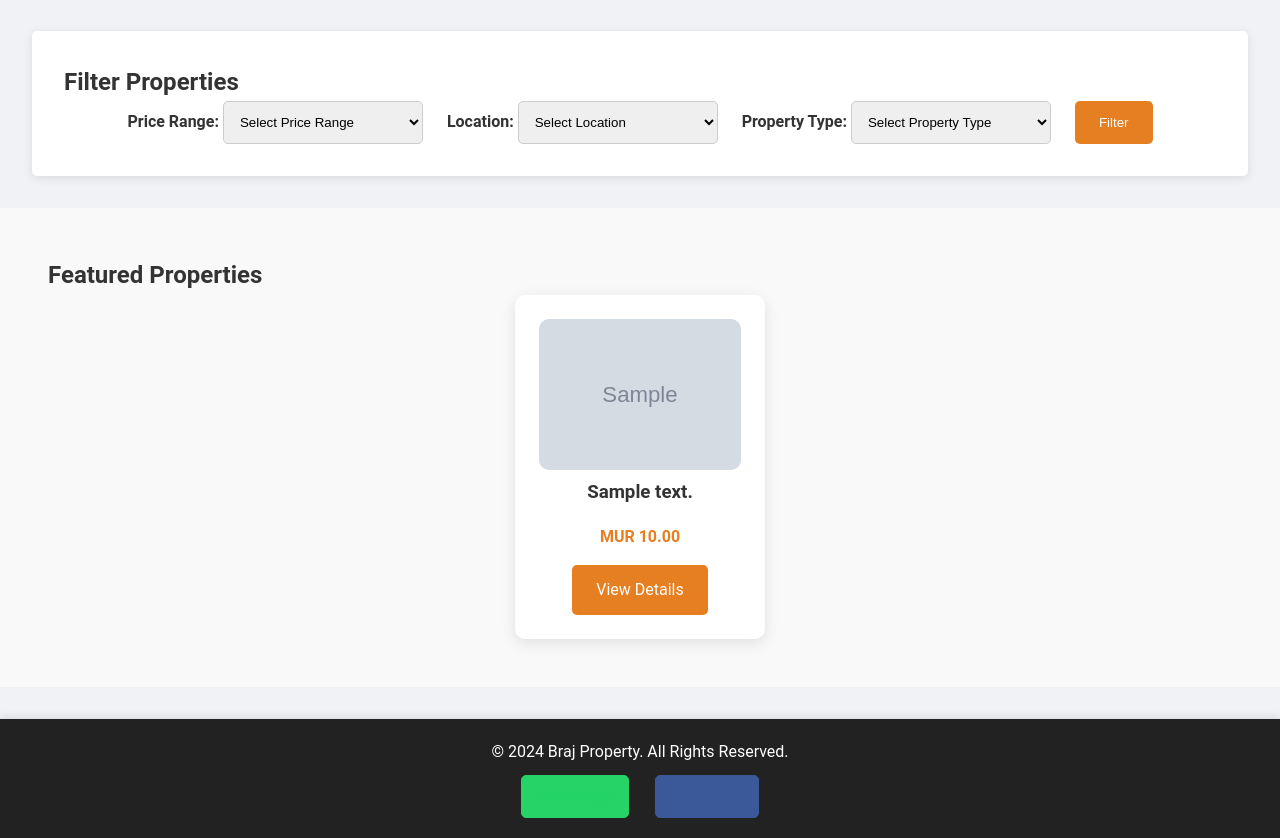
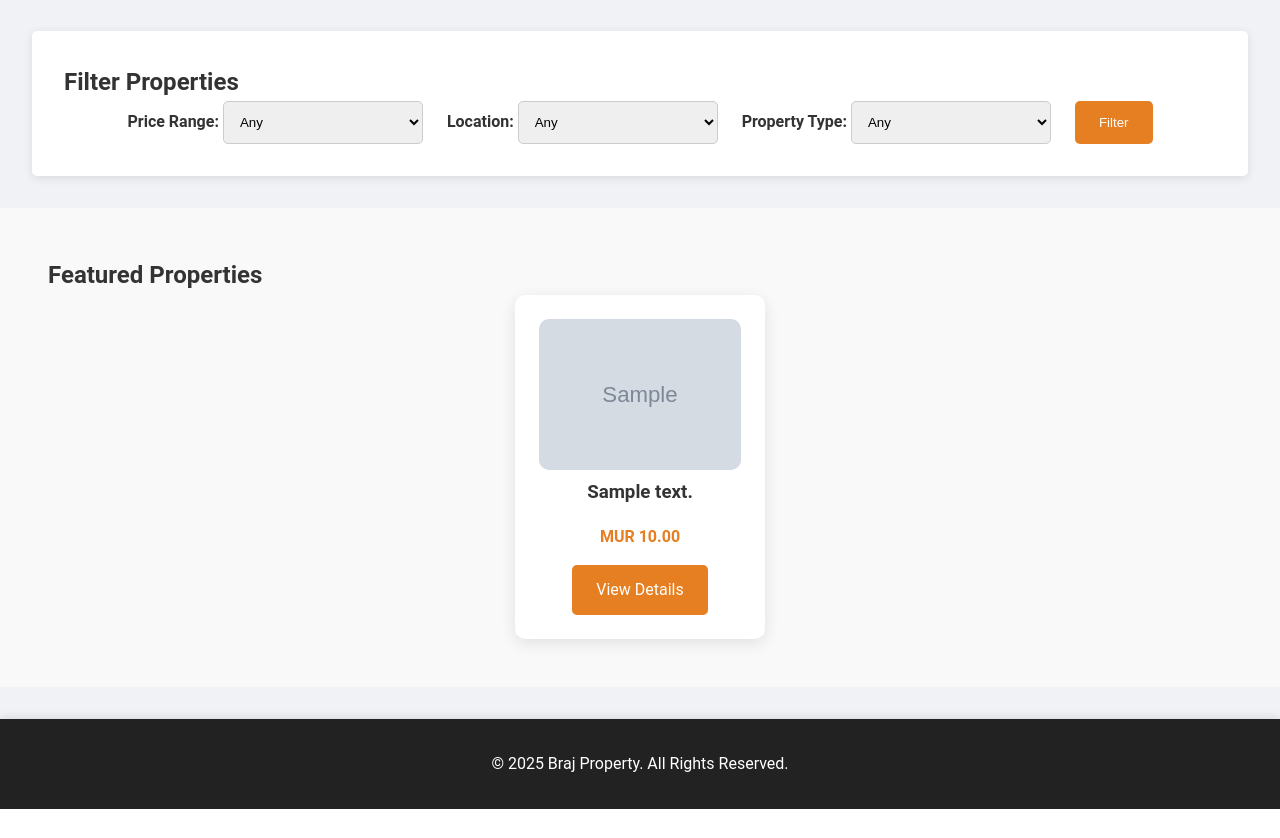
Before and after one commit to rayush23/AryaCodes, a PHP site: page / in a window 1280 px wide. Shown: the part 479-1317 px from the top of the page. After the commit the page ends 1288 px from the top, so only its background shows below. Run offline with PHP 8.4, Linux system fonts and the light colour scheme; tables that the repository leaves empty or names only in its code hold one stand-in row (values such as "Sample post"); grey boxes marked "Sample" are stand-in pictures.

Commit message:
Update index.php

```diff
--- a/index.php
+++ b/index.php
@@ -6,98 +6,92 @@ if (!$conn) {
     die("Connection failed: " . mysqli_connect_error());
 }
 
-//  filter variables
-$priceRange = isset($_GET['price-range']) ? $_GET['price-range'] : '';
-$location = isset($_GET['location']) ? $_GET['location'] : '';
-$propertyType = isset($_GET['property-type']) ? $_GET['property-type'] : '';
+// Filter variables
+$priceRange   = isset($_GET['price-range']) ? $_GET['price-range'] : '';
+$location     = isset($_GET['location'])    ? $_GET['location']    : '';
+$propertyType = isset($_GET['property-type'])? $_GET['property-type']: '';
 
-//  SQL query with filters
-$sql = "SELECT p.PropertyID, p.SalePrice, p.Description, p.Size, p.image
-        FROM property p
-        LEFT JOIN location l ON p.LocationID = l.LocationID
-        WHERE 1=1";
-
-
-if ($priceRange) {
-    //  dash
-    if (strpos($priceRange, '-') !== false) {
-        list($minPrice, $maxPrice) = explode('-', $priceRange);
-
-        if ($minPrice) {
-            $sql .= " AND p.SalePrice >= $minPrice"; // minimum price
-        }
-
-        if ($maxPrice) {
-            $sql .= " AND p.SalePrice <= $maxPrice"; // max price
-        }
-    } else {
-        // If no dash, minimum price filter
-        $sql .= " AND p.SalePrice >= " . (int)$priceRange;
-    }
-}
-
-// Filter based on location
-if ($location) {
-    $sql .= " AND l.City LIKE '%" . mysqli_real_escape_string($conn, $location) . "%'";
-}
-
-// property type in the description
-if ($propertyType) {
-    if (strtolower($propertyType) == 'home') {
-        $sql .= " AND (p.Description LIKE '%house%' OR p.Description LIKE '%home%')";
-    } elseif (strtolower($propertyType) == 'house') {
-        $sql .= " AND (p.Description LIKE '%house%' OR p.Description LIKE '%home%')";
-    } else {
-        $sql .= " AND p.Description LIKE '%" . mysqli_real_escape_string($conn, $propertyType) . "%'";
-    }
-}
-$sql .= " LIMIT 4"; // Limit to 4 results
-$result = $conn->query($sql);
-
-$result = $conn->query($sql);
-
+// Fetch dynamic home content
 $homeContent = '';
-$sql = "
+$sqlHome = "
   SELECT content
     FROM site_content
    WHERE page='home'
      AND content_key='main'
    LIMIT 1
 ";
-$res = mysqli_query($conn, $sql);
-if ($res && mysqli_num_rows($res) > 0) {
-    $homeContent = mysqli_fetch_assoc($res)['content'];
+$resHome = mysqli_query($conn, $sqlHome);
+if ($resHome && mysqli_num_rows($resHome) > 0) {
+    $homeContent = mysqli_fetch_assoc($resHome)['content'];
 }
+
+// Build properties query
+$userId = $_SESSION['user_id'] ?? 0;
+$sql = "
+  SELECT p.PropertyID, p.SalePrice, p.Description, p.Size, p.image,
+         IF(f.UserID IS NULL,0,1) AS is_fav
+    FROM property p
+    LEFT JOIN location l ON p.LocationID = l.LocationID
+    LEFT JOIN favorite f ON f.PropertyID=p.PropertyID AND f.UserID={$userId}
+   WHERE 1=1
+";
+if ($priceRange) {
+    if (strpos($priceRange, '-') !== false) {
+        list($min, $max) = explode('-', $priceRange);
+        if ($min !== '') $sql .= " AND p.SalePrice>=".floatval($min);
+        if ($max !== '') $sql .= " AND p.SalePrice<=".floatval($max);
+    } else {
+        $sql .= " AND p.SalePrice>=".floatval($priceRange);
+    }
+}
+if ($location) {
+    $locEsc = mysqli_real_escape_string($conn, $location);
+    $sql   .= " AND l.City LIKE '%{$locEsc}%'";
+}
+if ($propertyType) {
+    $typeEsc = mysqli_real_escape_string($conn, $propertyType);
+    if (in_array(strtolower($typeEsc), ['home','house'])) {
+        $sql .= " AND (p.Description LIKE '%house%' OR p.Description LIKE '%home%')";
+    } else {
+        $sql .= " AND p.Description LIKE '%{$typeEsc}%'";
+    }
+}
+$sql .= " LIMIT 4";
+$result = $conn->query($sql);
 ?>
-
 <!DOCTYPE html>
 <html lang="en">
-
 <head>
   <meta charset="UTF-8">
   <meta name="viewport" content="width=device-width, initial-scale=1.0">
   <title>Braj Property - Home</title>
   <link rel="stylesheet" href="styles.css">
 </head>
+<body>
 
-<body>
+  <!-- Main Navigation -->
   <header>
   <div class="logo">
             <h1>Braj Property</h1>
         </div>
     <nav>
-            <ul>
+      <ul class="nav-list">
         <li><a href="index.php">Home</a></li>
         <li><a href="about.php">About Us</a></li>
         <li><a href="properties.php">Properties</a></li>
         <li><a href="agents.php">Agents</a></li>
         <li><a href="contact.php">Contact</a></li>
         <?php if (isLoggedIn() && isClient()): ?>
+          <li><a href="favorites.php">My Favorites</a></li>
           <li><a href="client_appointments.php">My Appointments</a></li>
         <?php endif; ?>
-
-                <!-- Check if the user is logged in and show account options -->
-                <?php if (isset($_SESSION['user_id'])): ?>
+        <?php if (isLoggedIn() && isAgent()): ?>
+          <li><a href="agent_appointments.php">Agent Panel</a></li>
+        <?php endif; ?>
+        <?php if (isLoggedIn() && isAdmin()): ?>
+          <li><a href="admin_dashboard.php">Admin Dashboard</a></li>
+        <?php endif; ?>
+        <?php if (isLoggedIn()): ?>
           <li><a href="userAccount.php">Your Account</a></li>
           <li><a href="logout.php">Logout</a></li>
         <?php else: ?>
@@ -108,122 +102,99 @@ if ($res && mysqli_num_rows($res) > 0) {
     </nav>
   </header>
 
-    <section class="hero" style="background: url('images/tokyo.jpg') no-repeat center center/cover; height: 400px;">
+
+
+  <!-- Hero Section -->
+  <section class="hero" style="background:url('images/tokyo.jpg')no-repeat center/cover;height:400px;">
+    <div class="site-container">
       <h2>Find Your Dream Property</h2>
       <p>Explore the best listings across Mauritius.</p>
       <form class="search-form" method="GET" action="properties.php">
         <input type="text" name="location" placeholder="Search by location, type...">
         <button type="submit">Search</button>
       </form>
+    </div>
   </section>
 
-    <section class="filters">
+  <!-- Filter Section -->
+  <section class="filters site-container">
     <h2>Filter Properties</h2>
     <form action="properties.php" method="GET" class="filter-form">
       <div class="filter-group">
         <label for="price-range">Price Range:</label>
         <select name="price-range" id="price-range">
-                    <option value="">Select Price Range</option>
-                    <option value="0-1000000" <?php echo ($priceRange == "0-1000000") ? 'selected' : ''; ?>>MUR 0 - 1000,000</option>
-                    <option value="1000001-2500000" <?php echo ($priceRange == "1000001-2500000") ? 'selected' : ''; ?>>MUR 1000,001 - 2,500,000</option>
-                    <option value="2500001-5000000" <?php echo ($priceRange == "2500001-5000000") ? 'selected' : ''; ?>>MUR 2,500,001 - 5,000,000</option>
-                    <option value="5000001-20000000" <?php echo ($priceRange == "5000001-20000000") ? 'selected' : ''; ?>>MUR 5,000,001 - 20,000,000</option>
-                    <option value="20000001" <?php echo ($priceRange == "20000001") ? 'selected' : ''; ?>>Above MUR 20,000,000</option>
+          <option value="" <?= $priceRange===''?'selected':'' ?>>Any</option>
+          <option value="0-1000000" <?= $priceRange==='0-1000000'?'selected':'' ?>>0–1,000,000</option>
+          <option value="1000001-2500000" <?= $priceRange==='1000001-2500000'?'selected':'' ?>>1,000,001–2,500,000</option>
+          <option value="2500001-5000000" <?= $priceRange==='2500001-5000000'?'selected':'' ?>>2,500,001–5,000,000</option>
+          <option value="5000001-20000000" <?= $priceRange==='5000001-20000000'?'selected':'' ?>>5,000,001–20,000,000</option>
+          <option value="20000001" <?= $priceRange==='20000001'?'selected':'' ?>>Above 20,000,000</option>
         </select>
       </div>
-
       <div class="filter-group">
         <label for="location">Location:</label>
         <select name="location" id="location">
-                    <option value="">Select Location</option>
-                    <option value="Port Louis" <?php echo ($location == "Port Louis") ? 'selected' : ''; ?>>Port Louis</option>
-                    <option value="Curepipe" <?php echo ($location == "Curepipe") ? 'selected' : ''; ?>>Curepipe</option>
+          <option value="" <?= $location===''?'selected':'' ?>>Any</option>
+          <option value="Port Louis" <?= $location==='Port Louis'?'selected':'' ?>>Port Louis</option>
+          <option value="Curepipe" <?= $location==='Curepipe'?'selected':'' ?>>Curepipe</option>
         </select>
       </div>
-
       <div class="filter-group">
         <label for="property-type">Property Type:</label>
         <select name="property-type" id="property-type">
-                    <option value="">Select Property Type</option>
-                    <option value="villa" <?php echo ($propertyType == "villa") ? 'selected' : ''; ?>>Villa</option>
-                    <option value="apartment" <?php echo ($propertyType == "apartment") ? 'selected' : ''; ?>>Apartment</option>
-                    <option value="land" <?php echo ($propertyType == "land") ? 'selected' : ''; ?>>Land</option>
-                    <option value="house" <?php echo ($propertyType == "house") ? 'selected' : ''; ?>>House</option>
-                    <option value="home" <?php echo ($propertyType == "home") ? 'selected' : ''; ?>>Home</option>
+          <option value="" <?= $propertyType===''?'selected':'' ?>>Any</option>
+          <option value="villa" <?= $propertyType==='villa'?'selected':'' ?>>Villa</option>
+          <option value="apartment" <?= $propertyType==='apartment'?'selected':'' ?>>Apartment</option>
+          <option value="land" <?= $propertyType==='land'?'selected':'' ?>>Land</option>
+          <option value="house" <?= $propertyType==='house'?'selected':'' ?>>House</option>
+          <option value="home" <?= $propertyType==='home'?'selected':'' ?>>Home</option>
         </select>
       </div>
-
       <button type="submit" class="filter-button">Filter</button>
     </form>
   </section>
-    <section class="dynamic-home-content">
-  <div id="home-content">
-    <?= $homeContent ?>
-  </div>
-  <pre id="raw-home-json" style="display:none;background:#eef;padding:1rem;border-radius:4px;overflow:auto;"></pre>
+
+  <!-- Dynamic CMS Content -->
+  <section class="dynamic-home-content site-container">
+    <div id="home-content"><?= $homeContent ?></div>
+    <pre id="raw-home-json" style="display:none; background:#eef; padding:1rem; border-radius:4px; overflow:auto;"></pre>
   </section>
 
-
-    <section class="featured-properties">
+  <!-- Featured Properties -->
+  <section class="featured-properties site-container">
     <h2>Featured Properties</h2>
     <div class="property-list">
-            <?php
-            if ($result->num_rows > 0) {
-                while ($row = $result->fetch_assoc()) {
-                    echo "<div class='property-card'>";
-
-
-                    $image = isset($row['image']) ? $row['image'] : 'images/default-image.jpg';
-                    $description = isset($row['Description']) ? $row['Description'] : 'No description available';
-                    $price = isset($row['SalePrice']) ? number_format($row['SalePrice'], 2) : '0.00';
-                    $propertyID = isset($row['PropertyID']) ? $row['PropertyID'] : '#';
-
-                    echo "<img src='" . $image . "' alt='Property Image'>";
-                    echo "<h3>" . htmlspecialchars($description) . "</h3>";
-                    echo "<p class='price'>MUR " . $price . "</p>";
-
-                    echo "<a href='property-details.php?PropertyID=" . $propertyID . "' class='view-btn'>View Details</a>";
-                    echo "</div>";
-                }
-            } else {
-                echo "<p>No properties available matching your filters.</p>";
-            }
-            ?>
+      <?php if ($result->num_rows > 0): ?>
+        <?php while ($row = $result->fetch_assoc()): ?>
+          <div class="property-card" data-id="<?= $row['PropertyID'] ?>">
+            <img src="<?= htmlspecialchars($row['image']?:'images/default.jpg') ?>" alt="Property Image">
+            <h3><?= htmlspecialchars($row['Description']) ?></h3>
+            <p class="price">MUR <?= number_format($row['SalePrice'],2) ?></p>
+            <a href="property-details.php?PropertyID=<?= $row['PropertyID'] ?>" class="view-btn">View Details</a>
+          </div>
+        <?php endwhile; ?>
+      <?php else: ?>
+        <p>No properties available matching your filters.</p>
+      <?php endif; ?>
     </div>
   </section>
 
-    <footer style="background-color: #222; color: #fff; padding: 20px; text-align: center;">
-        <p>&copy; 2024 Braj Property. All Rights Reserved.</p>
-        <div class="social-buttons" style="margin-top: 10px;">
-            <a href="https://wa.me/" class="whatsapp" target="_blank" style="color: #25d366; text-decoration: none; margin-right: 10px;">WhatsApp</a>
-            <a href="https://facebook.com" class="facebook" target="_blank" style="color: #3b5998; text-decoration: none;">Facebook</a>
-        </div>
+  <!-- Footer -->
+  <footer class="site-container">
+    <p>&copy; <?= date('Y') ?> Braj Property. All Rights Reserved.</p>
   </footer>
 
-    <?php
-    // Close connection after use
-    $conn->close();
-    ?>
   <script src="https://code.jquery.com/jquery-3.6.0.min.js"></script>
-
   <script>
     $(function(){
       $.getJSON('api/content.php?page=home&key=main')
         .done(function(data){
-          // render fetched HTML
           $('#home-content').html(data.content);
-          // show raw JSON
-          $('#raw-home-json')
-            .show()
-            .text(JSON.stringify(data, null, 2));
+          $('#raw-home-json').show().text(JSON.stringify(data,null,2));
         })
-        .fail(function(err){
-          console.error('Failed to load home content:', err);
-        });
+        .fail(function(err){ console.error('Failed to load home content:',err); });
     });
   </script>
 
-
 </body>
-
 </html>
```
Lines whose indentation alone changed are shown as unchanged.
